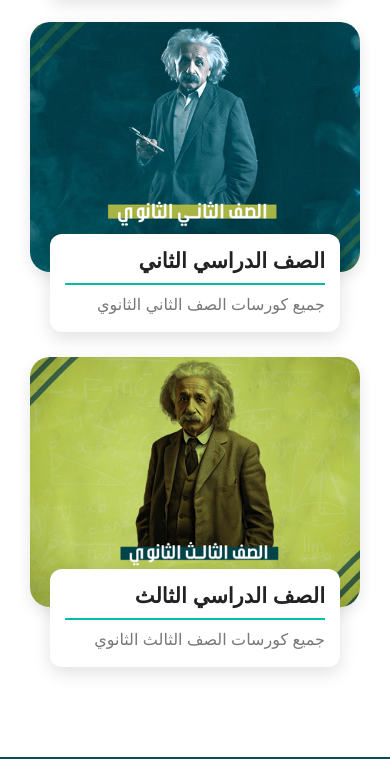
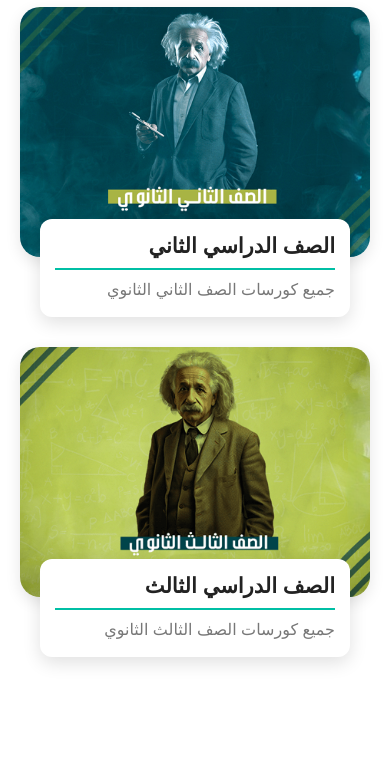
Before and after one commit to Mo3tef/prject, a plain HTML site: page projects/platform/example.html in a window 390 px wide. Shown: the part 2742-3501 px from the top of the page. Drawn offline with Linux system fonts and the light colour scheme; a web font is replaced by a local one.

Commit message:
Update example.html

```diff
--- a/projects/platform/example.html
+++ b/projects/platform/example.html
@@ -555,17 +555,14 @@
             display: flex;
         justify-content: center;
         flex-wrap: wrap;
-    gap: 15px; /* تقليل المسافة بين الكروت */
-    padding: 20px 10px; /* تعديل الحشو */
-    overflow-x: auto; /* يسمح بالتمرير الأفقي إذا لم تتسع الشاشة */
-    scrollbar-width: thin; /* لجعل شريط التمرير أنحف (يدعمه Firefox) */
+    gap: 20px;
     width: 100%;
 }
 
 .course-card {
     position: relative;
-    width: 250px; /* تصغير حجم الكرت (يمكن استخدام 30vw للتكيف مع الشاشة) */
-    min-width: 250px; /* يمنع تقلص الكرت */
+    width: 300px; /* تصغير حجم الكرت (يمكن استخدام 30vw للتكيف مع الشاشة) */
+    min-width: 300px; /* يمنع تقلص الكرت */
     border-radius: 20px;
     overflow: visible;
     box-shadow: 0 5px 15px rgba(0, 0, 0, 0.1); /* تخفيف الظل */
```
